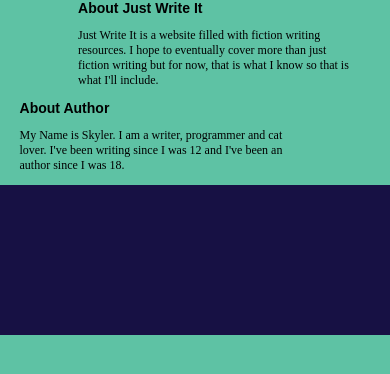
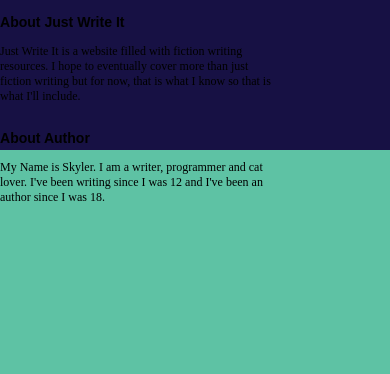
Before and after one commit to skylerdegrote/just-write-it-noauth, a PHP site: page /about.php in a window 390 px wide. Shown: the part 150-524 px from the top of the page. Run offline with PHP 8.4, Linux system fonts and the light colour scheme; style sheets or scripts are compiled from the project's sources.

Commit message:
about styles update

```diff
--- a/about.php
+++ b/about.php
@@ -16,6 +16,7 @@ $pageTitle = "About Just Write It";
 <body>
 <?php include ('includes/header.php') ?>
 <main>
+<!--    make main have a width with 0 auto margin   -->
     <section>
         <h3>About Just Write It</h3>
         <p>Just Write It is a website filled with fiction writing resources.
--- a/styles/about.css
+++ b/styles/about.css
@@ -19,24 +19,16 @@ main section {
   width: 25%;
   float: left; }
 
-main section:first-child {
-  margin-left: 20%; }
-
-main section:last-child {
-  margin-left: 5%; }
-
 h3 {
   font-family: sans-serif;
-  padding: 0;
-  margin: 0; }
+  padding: 0; }
 
 h1 {
   color: #171144;
   font-family: sans-serif;
   font-size: 60px;
   text-align: center;
-  padding: 50px;
-  margin: 0; }
+  padding: 50px; }
 
 nav h3 {
   color: #f69d1d;
@@ -45,16 +37,14 @@ nav h3 {
 
 @media only screen and (max-width: 1000px) {
   main section {
-    margin-left: 25%;
-    padding: 0;
-    width: 50%;
-    float: left; } }
+    padding-left: 10px;
+    width: 40%;
+    margin: 0 auto; } }
 @media only screen and (max-width: 810px) {
   main section {
-    margin-left: 10%;
     padding: 0;
+    margin: 0 auto;
     min-width: 70%;
-    float: none;
     clear: both; } }
 
 /*# sourceMappingURL=about.css.map */
--- a/styles/about.scss
+++ b/styles/about.scss
@@ -14,17 +14,17 @@ main section {
   width: 25%;
   float: left;
 }
-main section:first-child{
-  margin-left: 20%;
-}main section:last-child{
-  margin-left: 5%;
-}
+//main section:first-child{
+//  margin-left: 20%;
+//}main section:last-child{
+//  margin-left: 5%;
+//}
 
 
 h3 {
   font-family: sans-serif;
   padding:0;
-  margin:0;
+  //margin:0;
 }
 
 h1 {
@@ -33,7 +33,7 @@ h1 {
   font-size: 60px;
   text-align: center;
   padding: 50px;
-  margin: 0;
+  //margin: 0;
 }
 
 nav h3 {
@@ -87,20 +87,22 @@ nav h3 {
 
 
   main section {
-    margin-left: 25%;
-    padding: 0;
-    width: 50%;
-    float: left;
+    //margin-left: 25%;
+    padding-left: 10px;
+    width: 40%;
+    //float: left;
+    margin: 0 auto;
   }
 }
 //
 //
 @media only screen and (max-width: 810px) {
   main section {
-    margin-left: 10%;
+    //margin-left: 10%;
     padding: 0;
+    margin: 0 auto;
     min-width:70%;
-    float: none;
+    //float: none;
     clear: both;
   }
 }
```
Also changed, not shown: 1 other file.
